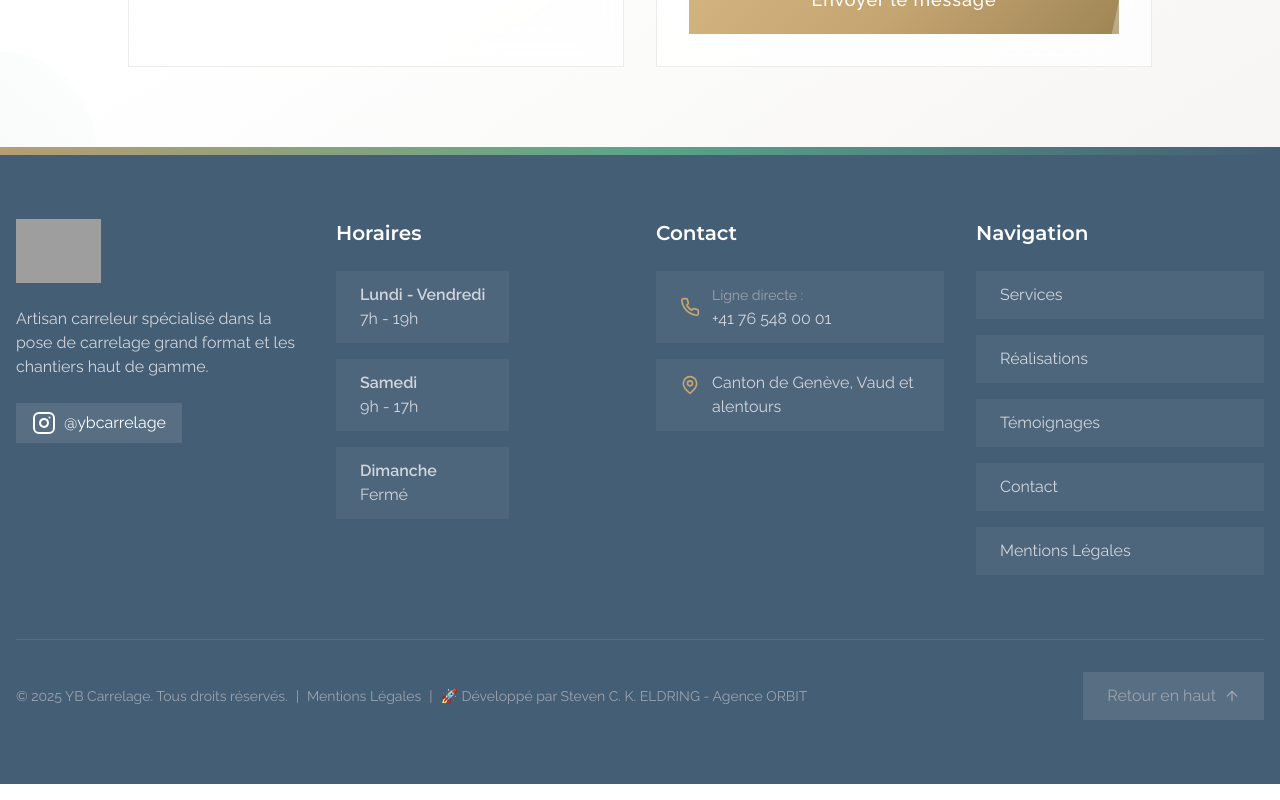
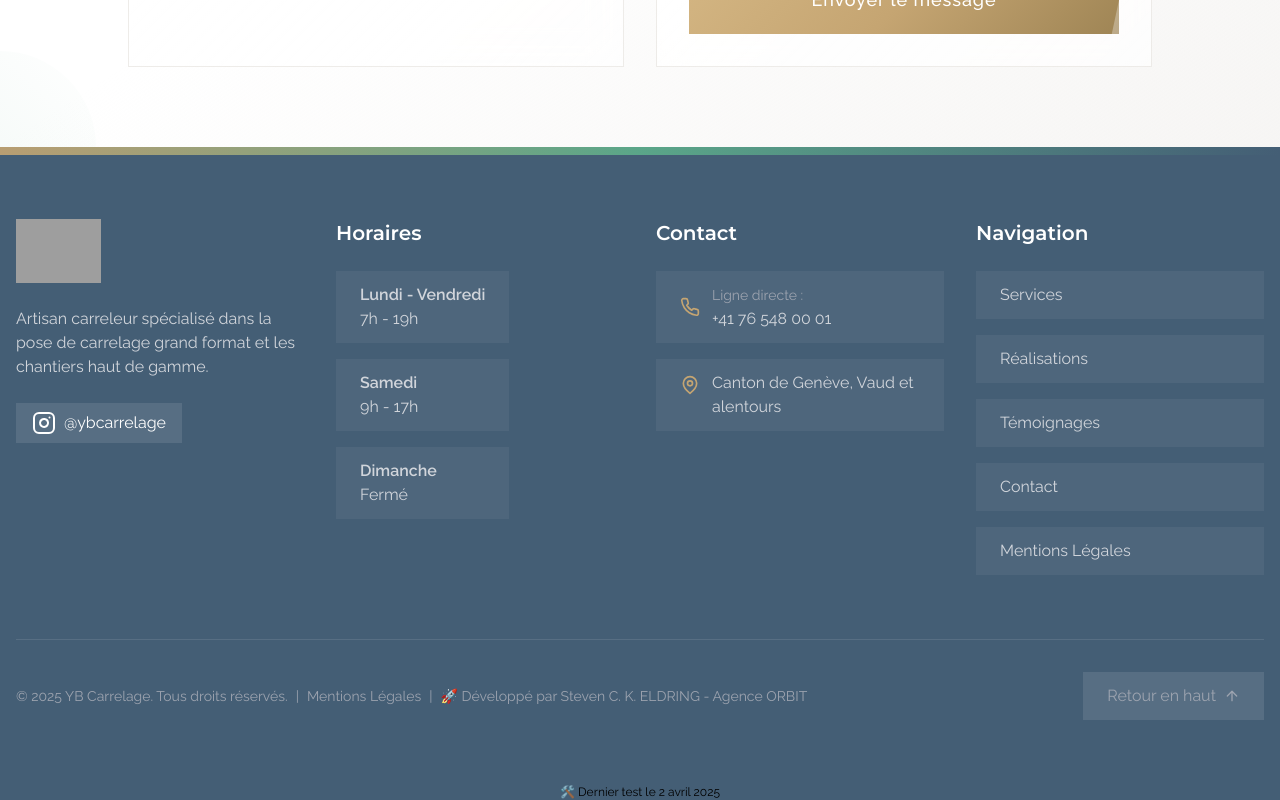
Before and after one commit to ske-media/orbit_YBcarrelage_FR, a React (Vite) app: page / in a window 1280 px wide. Shown: the part 8598-9398 px from the top of the page. Built offline with nearby package versions, Linux system fonts and the light colour scheme; grey boxes are pictures that could not be loaded; a web font is replaced by a local one.

Commit message:
Test build avec modif visible

```diff
--- a/src/components/Footer.tsx
+++ b/src/components/Footer.tsx
@@ -142,6 +142,7 @@ const Footer = () => {
           </div>
         </div>
       </div>
+      <p className="text-xs text-center">🛠️ Dernier test le 2 avril 2025</p>
     </footer>
   );
 };
```
